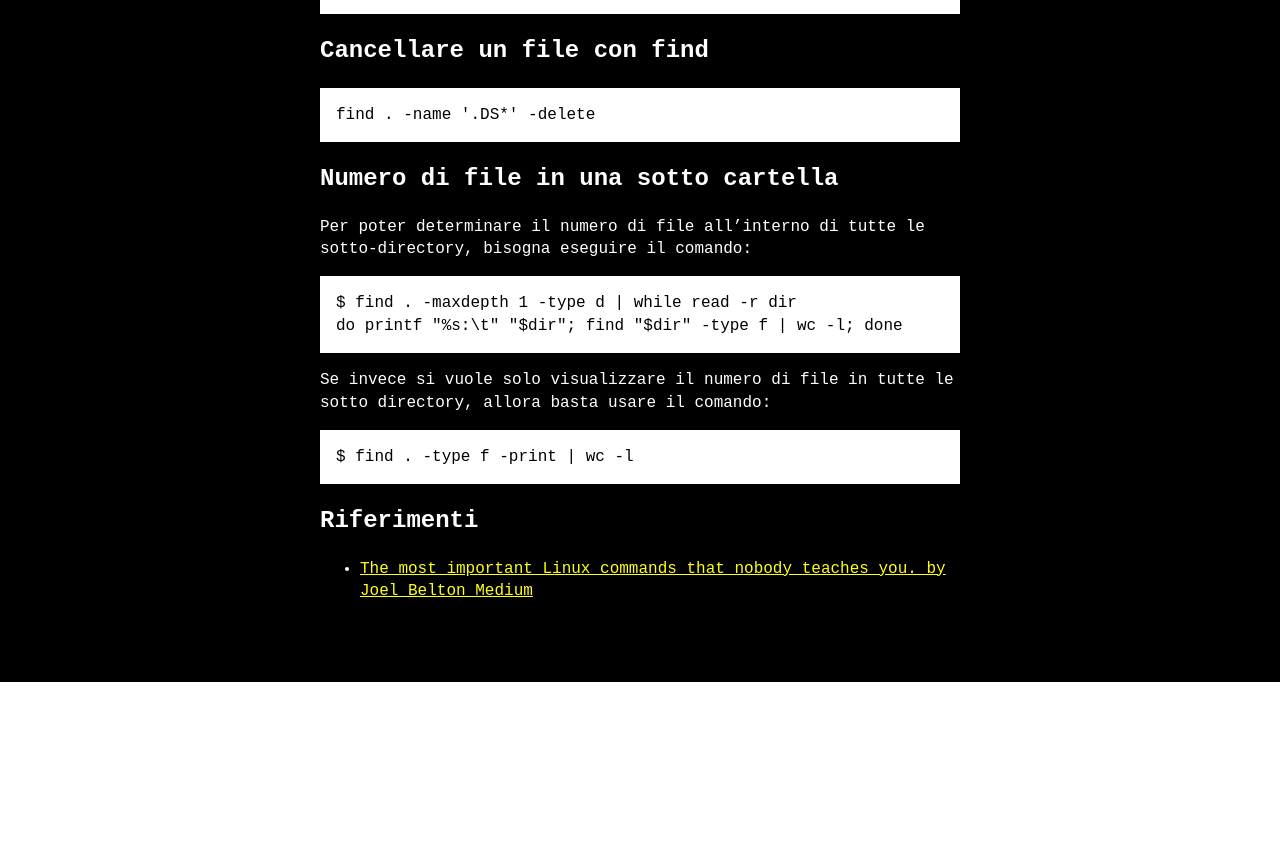
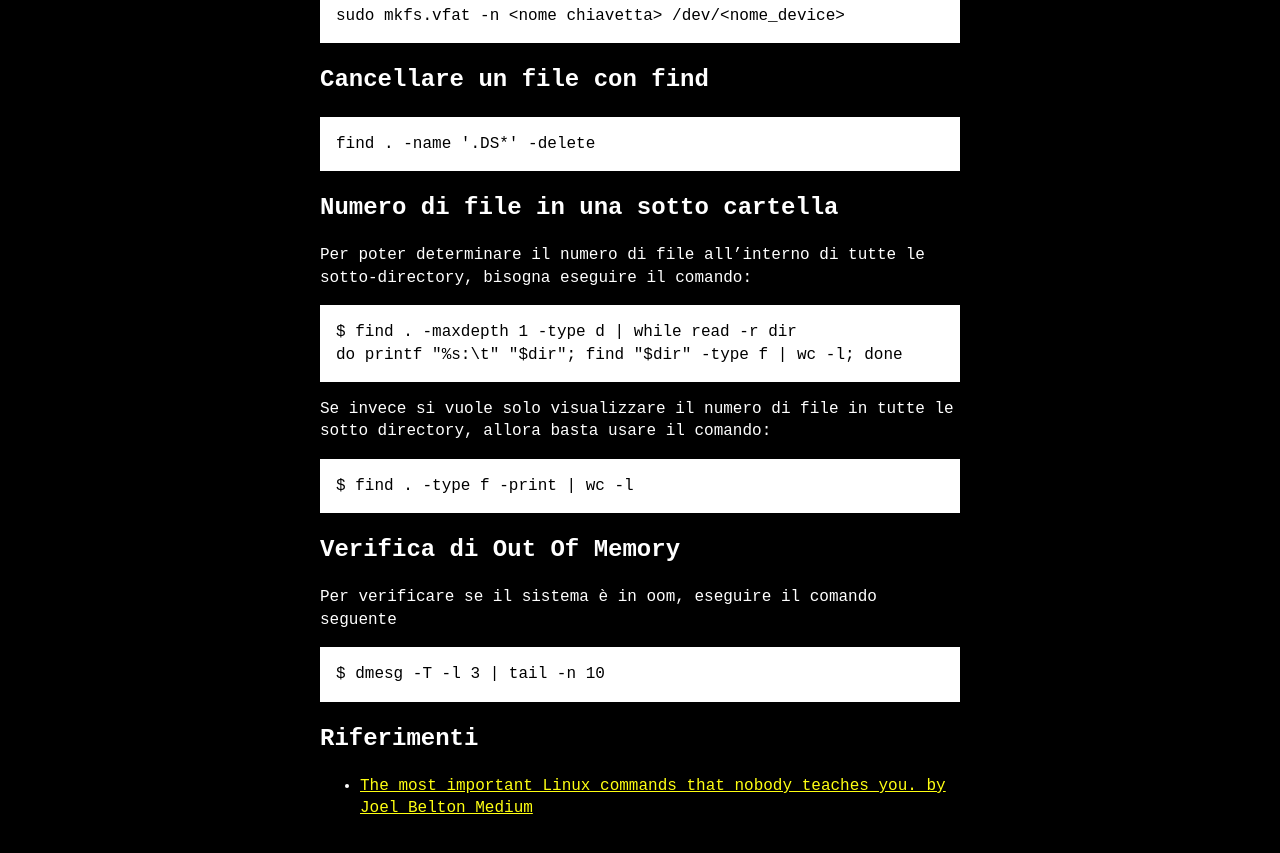
Before and after one commit to dooraim/dooraim.github.io, a Jekyll site: the page built from _posts/2023-06-24-linux-command-cheat-sheet.md, in a window 1280 px wide and 900 px high, scrolled down 9099 px. Shown: the top 853 px of the window. Built offline with Jekyll 4.4.1, drawn with Linux system fonts in a browser that asks for light colours; before the commit the page ends 9781 px from its top, so only the background shows below that; some of the changed text lies outside the part shown.

Commit message:
posts: add command for chech oom

````diff
--- a/_posts/2023-06-24-linux-command-cheat-sheet.md
+++ b/_posts/2023-06-24-linux-command-cheat-sheet.md
@@ -37,6 +37,7 @@ title: Linux Command cheat sheet
 - [](#)
 - [Cancellare un file con find](#cancellare-un-file-con-find)
 - [Numero di file in una sotto cartella](#numero-di-file-in-una-sotto-cartella)
+- [Verifica di Out Of Memory](#verifica-di-out-of-memory)
 - [Riferimenti](#riferimenti)
 
 # Cancellare un file/cartella con find
@@ -372,5 +373,13 @@ Se invece si vuole solo visualizzare il numero di file in tutte le sotto directo
 $ find . -type f -print | wc -l
 ```
 
+# Verifica di Out Of Memory
+
+Per verificare se il sistema è in oom, eseguire il comando seguente
+
+```
+$ dmesg -T -l 3 | tail -n 10
+```
+
 # Riferimenti
 * [The most important Linux commands that nobody teaches you.  by Joel Belton  Medium](https://medium.com/@joelbelton/the-most-important-linux-commands-that-nobody-teaches-you-ce423ef2ae28)
````
